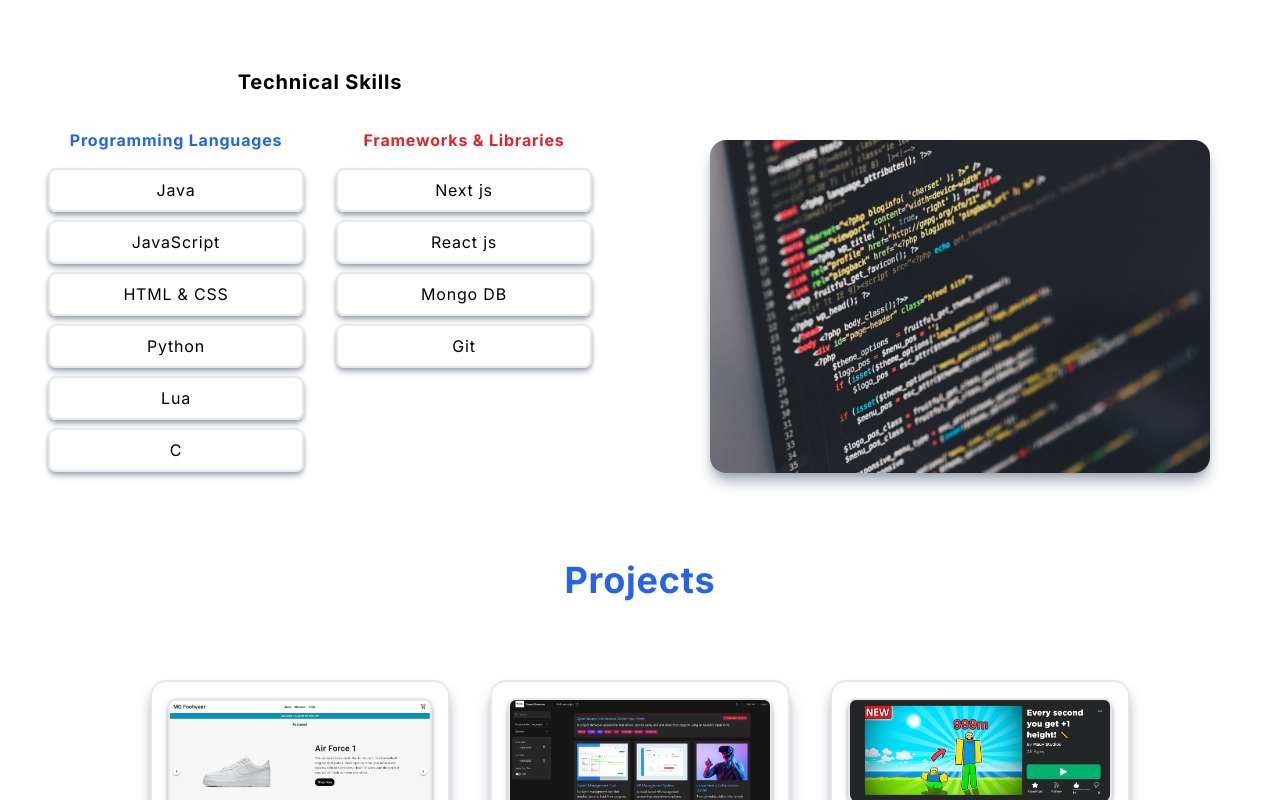
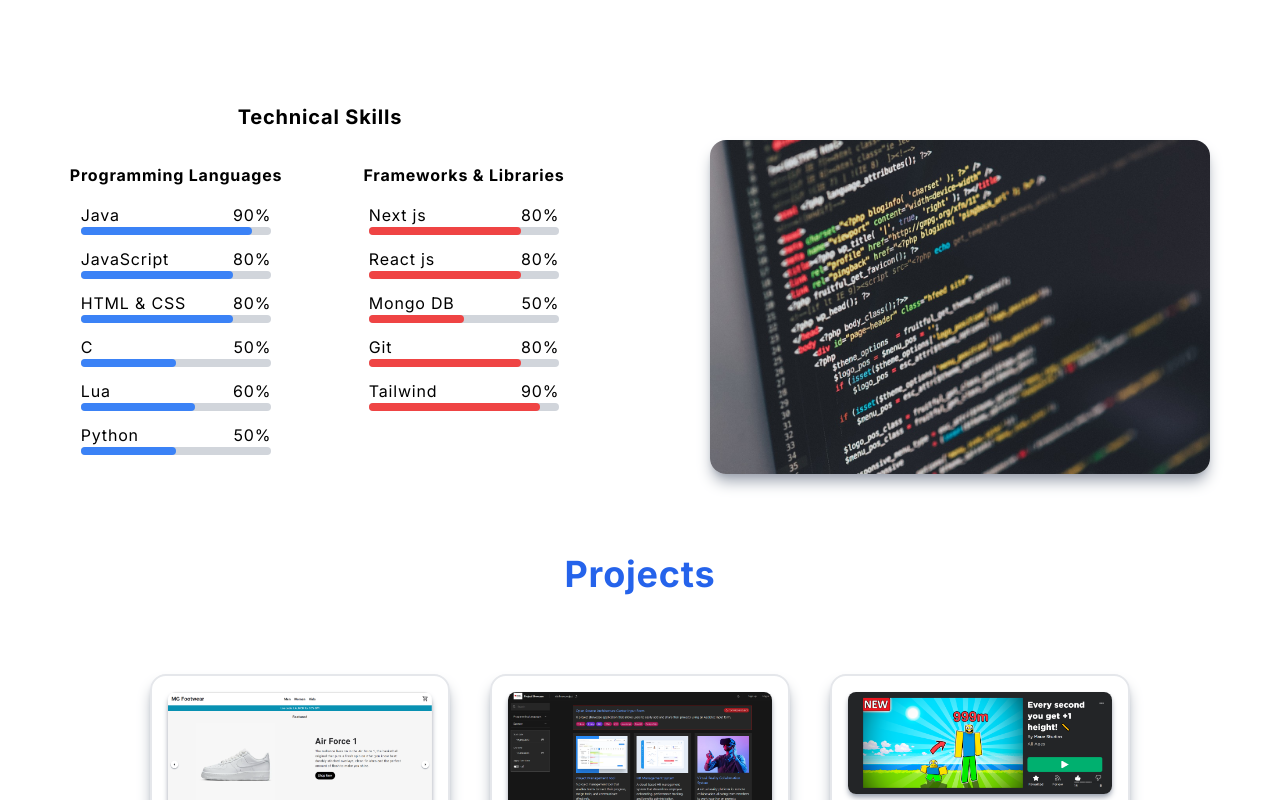
Before and after one commit to MauvG/portfolio-website, a Next.js app: page / in a window 1280 px wide. Shown: the part 1300-2100 px from the top of the page. Built offline with nearby package versions, Linux system fonts and the light colour scheme.

Commit message:
Updated Skills section

```diff
--- a/components/Home.jsx
+++ b/components/Home.jsx
@@ -16,9 +16,12 @@ const Home = () => {
             Computer Science student at Trinity College, Dublin
           </p>
 
-          <button className="text-lg rounded-lg p-2 pl-4 pr-4 mt-10 bg-blue-500 text-white">
+          <Link
+            href="#about"
+            className="text-lg rounded-lg p-2 pl-4 pr-4 mt-10 bg-blue-500 text-white"
+          >
             About Me
-          </button>
+          </Link>
 
           <div className="flex gap-5 mt-10">
             <Link href={"https://www.github.com/MauvG"}>
@@ -69,9 +72,12 @@ const Home = () => {
             Computer Science student at Trinity College, Dublin
           </p>
 
-          <button className="text-lg font-medium rounded-lg p-2 pl-4 pr-4 m-10 bg-blue-500 text-white">
+          <Link
+            href="#about"
+            className="text-lg font-medium rounded-lg p-2 pl-4 pr-4 m-10 bg-blue-500 text-white"
+          >
             About Me
-          </button>
+          </Link>
 
           <div className="flex justify-center gap-5">
             <Link href={"https://www.github.com/MauvG"}>
--- a/components/Navbar.jsx
+++ b/components/Navbar.jsx
@@ -16,9 +16,9 @@ const Navbar = () => {
   };
 
   return (
-    <div>
+    <div className="">
       {/* Desktop */}
-      <nav className="sm:flex hidden m-4 justify-between">
+      <nav className="sm:flex hidden m-2 p-2 justify-between">
         <div className="ml-20 text-lg">
           <h1 className="text-blue-600 font-bold">Muavia Ghazi</h1>
         </div>
--- a/components/ProjectCard.jsx
+++ b/components/ProjectCard.jsx
@@ -13,7 +13,7 @@ const ProjectCard = ({ src, name, website, desc, skills, github }) => {
             width={500}
             height={500}
             priority
-            className="border-2 rounded-lg shadow-md shadow-gray-400"
+            className="rounded-lg shadow-md shadow-gray-400"
           />
         </div>
         <div className="m-4 text-center">
--- a/components/Skills.jsx
+++ b/components/Skills.jsx
@@ -1,10 +1,11 @@
-import { Circle } from "@mui/icons-material";
 import Image from "next/image";
+import SkillsProgramming from "./SkillsProgramming";
+import SkillsLibraries from "./SkillsLibraries";
 
 const Skills = () => {
   return (
     <div id="skills">
-      <h1 className="text-4xl font-bold  text-blue-600 text-center m-20">
+      <h1 className="text-4xl font-bold text-blue-600  text-center m-20">
         Skills
       </h1>
 
@@ -14,49 +15,15 @@ const Skills = () => {
           <h1 className="text-xl font-bold  m-4">Technical Skills</h1>
           <div className="flex gap-4">
             <div className="flex-1 ml-10">
-              <h1 className="text-blue-600 font-bold  m-4">
-                Programming Languages
-              </h1>
-              <ul className="">
-                <li className="rounded-lg p-2 m-2   shadow-md border-2  shadow-gray-400">
-                  Java
-                </li>
-                <li className="rounded-lg p-2 m-2   shadow-md border-2  shadow-gray-400">
-                  JavaScript
-                </li>
-                <li className="rounded-lg p-2 m-2   shadow-md border-2  shadow-gray-400">
-                  HTML & CSS
-                </li>
-                <li className="rounded-lg p-2 m-2   shadow-md border-2  shadow-gray-400">
-                  Python
-                </li>
-                <li className="rounded-lg p-2 m-2   shadow-md border-2  shadow-gray-400">
-                  Lua
-                </li>
-                <li className="rounded-lg p-2 m-2   shadow-md border-2  shadow-gray-400">
-                  C
-                </li>
-              </ul>
+              <h1 className=" font-bold  m-4">Programming Languages</h1>
+              <SkillsProgramming />
             </div>
 
             <div className="flex-1 mr-10">
-              <h1 className="text-center text-red-600 font-bold  m-4">
+              <h1 className="text-cente font-bold  m-4">
                 Frameworks & Libraries
               </h1>
-              <ul>
-                <li className="rounded-lg p-2 m-2   shadow-md border-2  shadow-gray-400">
-                  Next js
-                </li>
-                <li className="rounded-lg p-2 m-2   shadow-md border-2  shadow-gray-400">
-                  React js
-                </li>
-                <li className="rounded-lg p-2 m-2   shadow-md border-2  shadow-gray-400">
-                  Mongo DB
-                </li>
-                <li className="rounded-lg p-2 m-2   shadow-md border-2  shadow-gray-400">
-                  Git
-                </li>
-              </ul>
+              <SkillsLibraries />
             </div>
           </div>
         </div>
@@ -75,53 +42,18 @@ const Skills = () => {
       {/* Mobile */}
       <div className="sm:hidden flex flex-col text-center items-center">
         <div className="flex-1">
-          <h1 className="text-xl font-bold  m-4">Technical Skills</h1>
-          <div className="flex gap-4">
-            <div className="ml-10">
-              <h1 className="text-blue-600 font-bold  m-4">
-                Programming Languages
-              </h1>
-              <ul>
-                <li className="rounded-lg p-2 m-2   shadow-md border-2  shadow-gray-400">
-                  Java
-                </li>
-                <li className="rounded-lg p-2 m-2   shadow-md border-2  shadow-gray-400">
-                  JavaScript
-                </li>
-                <li className="rounded-lg p-2 m-2   shadow-md border-2  shadow-gray-400">
-                  HTML & CSS
-                </li>
-                <li className="rounded-lg p-2 m-2   shadow-md border-2  shadow-gray-400">
-                  Python
-                </li>
-                <li className="rounded-lg p-2 m-2   shadow-md border-2  shadow-gray-400">
-                  Lua
-                </li>
-                <li className="rounded-lg p-2 m-2   shadow-md border-2  shadow-gray-400">
-                  C
-                </li>
-              </ul>
+          <h1 className="text-xl font-bold m-4">Technical Skills</h1>
+          <div className="flex">
+            <div className="flex-1">
+              <h1 className="font-bold m-4">Programming Languages</h1>
+              <SkillsProgramming />
             </div>
 
-            <div className="flex-1 mr-10">
-              <h1 className="text-center text-red-600 font-bold  m-4">
+            <div className="flex-1">
+              <h1 className="text-center font-bold  m-4">
                 Frameworks & Libraries
               </h1>
-
-              <ul>
-                <li className="rounded-lg p-2 m-2   shadow-md border-2  shadow-gray-400">
-                  Next js
-                </li>
-                <li className="rounded-lg p-2 m-2   shadow-md border-2  shadow-gray-400">
-                  React js
-                </li>
-                <li className="rounded-lg p-2 m-2   shadow-md border-2  shadow-gray-400">
-                  Mongo DB
-                </li>
-                <li className="rounded-lg p-2 m-2   shadow-md border-2  shadow-gray-400">
-                  Git
-                </li>
-              </ul>
+              <SkillsLibraries />
             </div>
           </div>
         </div>
--- /dev/null
+++ b/components/SkillsLibraries.jsx
@@ -0,0 +1,60 @@
+import React from "react";
+
+const SkillsLibraries = () => {
+  return (
+    <ul className="flex flex-col gap-5">
+      <li className="w-[70%] m-auto">
+        <div className="flex justify-between">
+          <p>Next js</p>
+          <p>80%</p>
+        </div>
+        <div className="relative">
+          <div className="absolute h-2 rounded-lg bg-red-500 w-[80%] z-10" />
+          <div className="absolute h-2 rounded-lg bg-gray-300 w-[100%]" />
+        </div>
+      </li>
+      <li className="w-[70%] m-auto">
+        <div className="flex justify-between">
+          <p>React js</p>
+          <p>80%</p>
+        </div>
+        <div className="relative">
+          <div className="absolute h-2 rounded-lg bg-red-500 w-[80%] z-10" />
+          <div className="absolute h-2 rounded-lg bg-gray-300 w-[100%]" />
+        </div>
+      </li>
+      <li className="w-[70%] m-auto">
+        <div className="flex justify-between">
+          <p>Mongo DB</p>
+          <p>50%</p>
+        </div>
+        <div className="relative">
+          <div className="absolute h-2 rounded-lg bg-red-500 w-[50%] z-10" />
+          <div className="absolute h-2 rounded-lg bg-gray-300 w-[100%]" />
+        </div>
+      </li>
+      <li className="w-[70%] m-auto">
+        <div className="flex justify-between">
+          <p>Git</p>
+          <p>80%</p>
+        </div>
+        <div className="relative">
+          <div className="absolute h-2 rounded-lg bg-red-500 w-[80%] z-10" />
+          <div className="absolute h-2 rounded-lg bg-gray-300 w-[100%]" />
+        </div>
+      </li>
+      <li className="w-[70%] m-auto">
+        <div className="flex justify-between">
+          <p>Tailwind</p>
+          <p>90%</p>
+        </div>
+        <div className="relative">
+          <div className="absolute h-2 rounded-lg bg-red-500 w-[90%] z-10" />
+          <div className="absolute h-2 rounded-lg bg-gray-300 w-[100%]" />
+        </div>
+      </li>
+    </ul>
+  );
+};
+
+export default SkillsLibraries;
--- /dev/null
+++ b/components/SkillsProgramming.jsx
@@ -0,0 +1,68 @@
+const SkillsProgramming = () => {
+  return (
+    <ul className="flex flex-col gap-5">
+      <li className="w-[70%] m-auto">
+        <div className="flex justify-between">
+          <p>Java</p>
+          <p>90%</p>
+        </div>
+        <div className="relative">
+          <div className="absolute h-2 rounded-lg bg-blue-500 w-[90%] z-10" />
+          <div className="absolute h-2 rounded-lg bg-gray-300 w-[100%]" />
+        </div>
+      </li>
+      <li className="w-[70%] m-auto">
+        <div className="flex justify-between">
+          <p>JavaScript</p>
+          <p>80%</p>
+        </div>
+        <div className="relative">
+          <div className="absolute h-2 rounded-lg bg-blue-500 w-[80%] z-10" />
+          <div className="absolute h-2 rounded-lg bg-gray-300 w-[100%]" />
+        </div>
+      </li>
+      <li className="w-[70%] m-auto">
+        <div className="flex justify-between">
+          <p>HTML & CSS</p>
+          <p>80%</p>
+        </div>
+        <div className="relative">
+          <div className="absolute h-2 rounded-lg bg-blue-500 w-[80%] z-10" />
+          <div className="absolute h-2 rounded-lg bg-gray-300 w-[100%]" />
+        </div>
+      </li>
+      <li className="w-[70%] m-auto">
+        <div className="flex justify-between">
+          <p>C</p>
+          <p>50%</p>
+        </div>
+        <div className="relative">
+          <div className="absolute h-2 rounded-lg bg-blue-500 w-[50%] z-10" />
+          <div className="absolute h-2 rounded-lg bg-gray-300 w-[100%]" />
+        </div>
+      </li>
+      <li className="w-[70%] m-auto">
+        <div className="flex justify-between">
+          <p>Lua</p>
+          <p>60%</p>
+        </div>
+        <div className="relative">
+          <div className="absolute h-2 rounded-lg bg-blue-500 w-[60%] z-10" />
+          <div className="absolute h-2 rounded-lg bg-gray-300 w-[100%]" />
+        </div>
+      </li>
+      <li className="w-[70%] m-auto">
+        <div className="flex justify-between">
+          <p>Python</p>
+          <p>50%</p>
+        </div>
+        <div className="relative">
+          <div className="absolute h-2 rounded-lg bg-blue-500 w-[50%] z-10" />
+          <div className="absolute h-2 rounded-lg bg-gray-300 w-[100%]" />
+        </div>
+      </li>
+    </ul>
+  );
+};
+
+export default SkillsProgramming;
```
